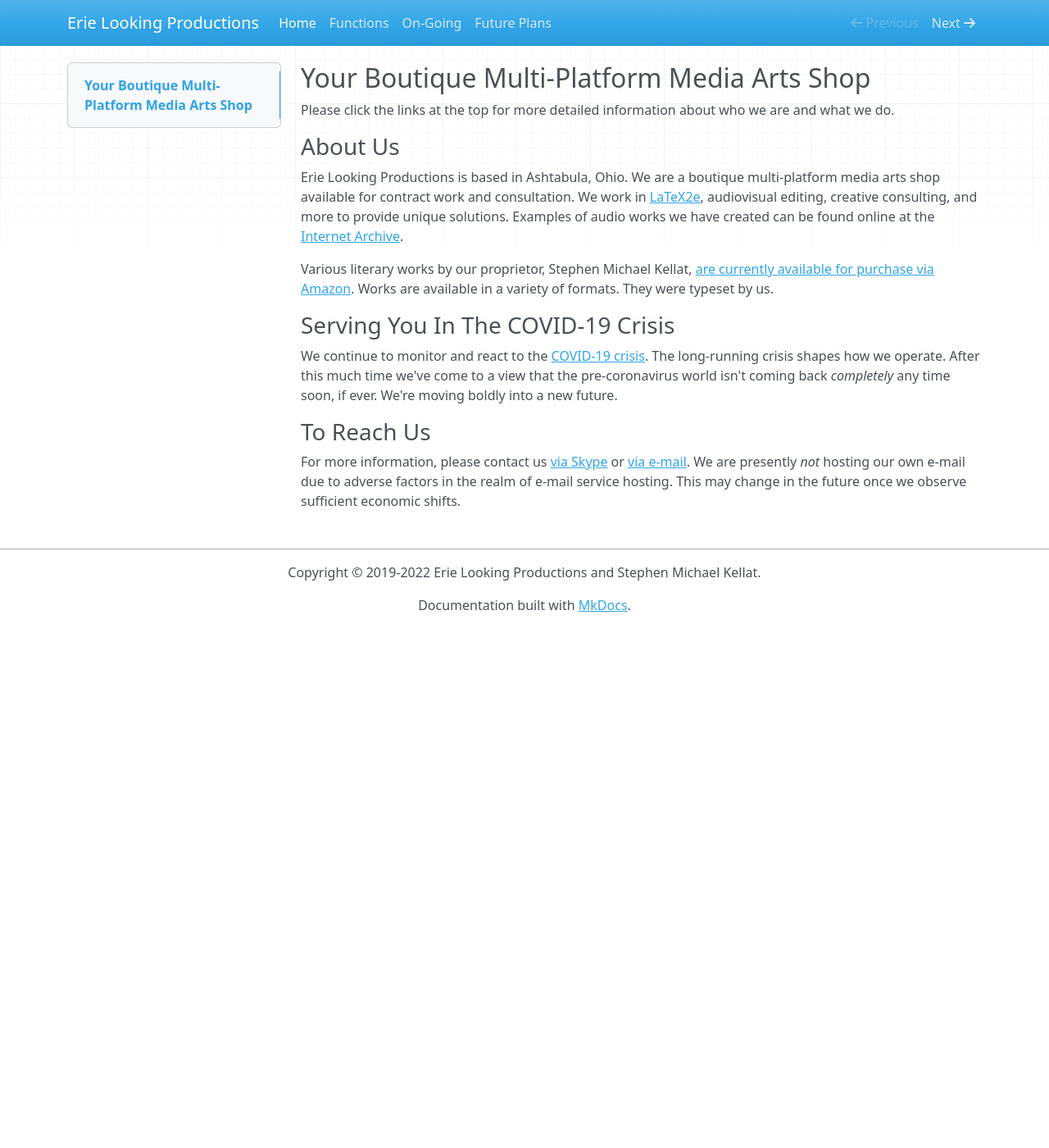
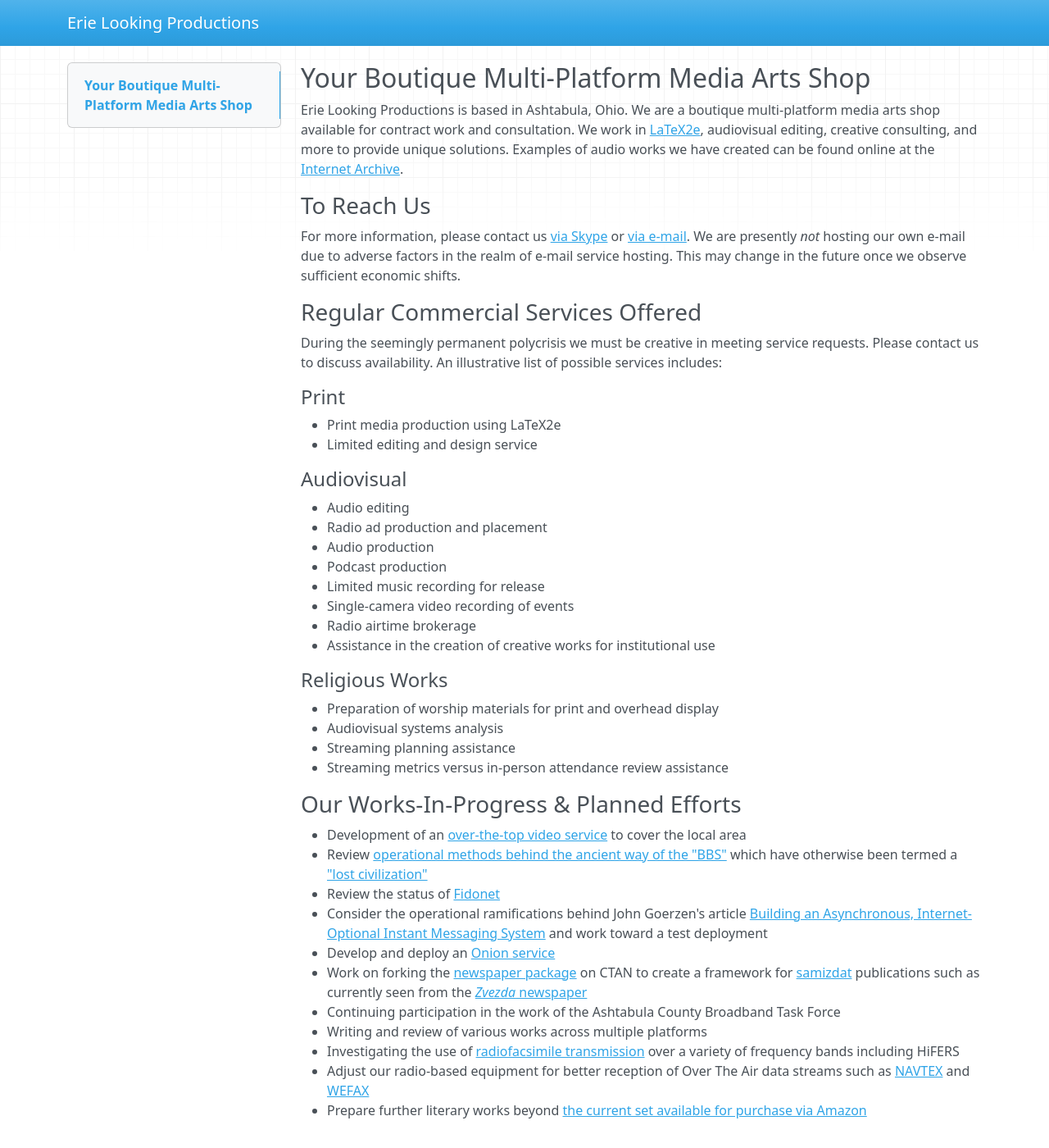
Before and after one commit to skellat/mkdocs-cms, an MkDocs documentation site: the page built from docs/index.md, in a window 1280 px wide and 1400 px high. Shown: the whole window at 82% size. Built offline with MkDocs 1.6.1, drawn with Linux system fonts in a browser that asks for light colours; nearby versions of some CDN libraries.

Commit message:
Flatten site to a single page
Signed-off-by: Stephen Michael Kellat <skellat@ubuntu.com>

```diff
--- a/docs/index.md
+++ b/docs/index.md
@@ -1,17 +1,48 @@
 ## Your Boutique Multi-Platform Media Arts Shop
 
-Please click the links at the top for more detailed information about who we are and what we do.
-
-### About Us
-
 Erie Looking Productions is based in Ashtabula, Ohio.  We are a boutique multi-platform media arts shop available for contract work and consultation.  We work in [LaTeX2e](https://simple.wikipedia.org/wiki/LaTeX), audiovisual editing, creative consulting, and more to provide unique solutions. Examples of audio works we have created can be found online at the [Internet Archive](https://archive.org/search.php?query=%22Erie%20Looking%20Productions%22&and[]=mediatype%3A%22audio%22).
-
-Various literary works by our proprietor, Stephen Michael Kellat, [are currently available for purchase via Amazon](https://www.amazon.com/Stephen-Michael-Kellat/e/B085MR8Y8J).  Works are available in a variety of formats.  They were typeset by us.
-
-### Serving You In The COVID-19 Crisis
-
-We continue to monitor and react to the [COVID-19 crisis](https://simple.wikipedia.org/wiki/COVID-19).  The long-running crisis shapes how we operate.  After this much time we've come to a view that the pre-coronavirus world isn't coming back *completely* any time soon, if ever.  We're moving boldly into a new future.
 
 ### To Reach Us
 
 For more information, please contact us <a href="skype:stephen.michael.kellat?chat">via Skype</a> or <a href="mailto:ashtabulaecv197@gmail.com">via e-mail</A>.  We are presently *not* hosting our own e-mail due to adverse factors in the realm of e-mail service hosting.  This may change in the future once we observe sufficient economic shifts.
+
+### Regular Commercial Services Offered
+
+During the seemingly permanent polycrisis we must be creative in meeting service requests.  Please contact us to discuss availability.  An illustrative list of possible services includes:
+
+#### Print
+
+* Print media production using LaTeX2e
+* Limited editing and design service
+
+#### Audiovisual
+
+* Audio editing
+* Radio ad production and placement
+* Audio production
+* Podcast production
+* Limited music recording for release
+* Single-camera video recording of events
+* Radio airtime brokerage
+* Assistance in the creation of creative works for institutional use
+
+#### Religious Works
+
+* Preparation of worship materials for print and overhead display
+* Audiovisual systems analysis
+* Streaming planning assistance
+* Streaming metrics versus in-person attendance review assistance
+
+### Our Works-In-Progress & Planned Efforts
+
+* Development of an [over-the-top video service](https://en.wikipedia.org/w/index.php?title=Over-the-top_media_service&oldid=1110776742) to cover the local area
+* Review [operational methods behind the ancient way of the "BBS"](http://www.bbscorner.com/telnetbbs/telnetoverview.htm) which have otherwise been termed a ["lost civilization"](https://web.archive.org/web/20220315142318/https://www.theatlantic.com/technology/archive/2016/11/the-lost-civilization-of-dial-up-bulletin-board-systems/506465/)
+* Review the status of [Fidonet](http://www.bbscorner.com/bbsnetworks/fidonet.htm)
+* Consider the operational ramifications behind John Goerzen's article [Building an Asynchronous, Internet-Optional Instant Messaging System](https://www.complete.org/building-an-asynchronous-internet-optional-instant-messaging-system/) and work toward a test deployment
+* Develop and deploy an [Onion service](https://en.wikipedia.org/wiki/Tor_(network)#Onion_services)
+* Work on forking the [newspaper package](https://ctan.org/pkg/newspaper) on CTAN to create a framework for [samizdat](https://en.wikipedia.org/wiki/Samizdat) publications such as currently seen from the [*Zvezda* newspaper](https://web.archive.org/web/20220521012308/https://www.rferl.org/a/russia-press-freedom-day-samizdat-perm-zvezda/31832108.html)
+* Continuing participation in the work of the Ashtabula County Broadband Task Force
+* Writing and review of various works across multiple platforms
+* Investigating the use of [radiofacsimile transmission](https://en.wikipedia.org/wiki/Radiofax) over a variety of frequency bands including HiFERS
+* Adjust our radio-based equipment for better reception of Over The Air data streams such as [NAVTEX](https://en.wikipedia.org/wiki/NAVTEX) and [WEFAX](https://en.wikipedia.org/wiki/Radiofax#Weatherfax)
+* Prepare further literary works beyond [the current set available for purchase via Amazon](https://www.amazon.com/Stephen-Michael-Kellat/e/B085MR8Y8J)
--- a/mkdocs.yml
+++ b/mkdocs.yml
@@ -1,12 +1,9 @@
 site_name: Erie Looking Productions
 theme: mkdocs
 site_url: https://erielookingproductions.info/
-site_description: The primary public website of Erie Looking Productions
+site_description: The main public website of Erie Looking Productions
 site_author: Stephen Michael Kellat
 copyright: Copyright © 2019-2022 Erie Looking Productions and Stephen Michael Kellat.
 plugins: []
 nav:
      - Home: index.md
-     - Functions: services.md
-     - On-Going: wip.md
-     - Future Plans: statement.md
```
Also changed, not shown: docs/services.md (deleted, +0 -28 lines), docs/statement.md (deleted, +0 -15 lines), docs/wip.md (deleted, +0 -8 lines).
